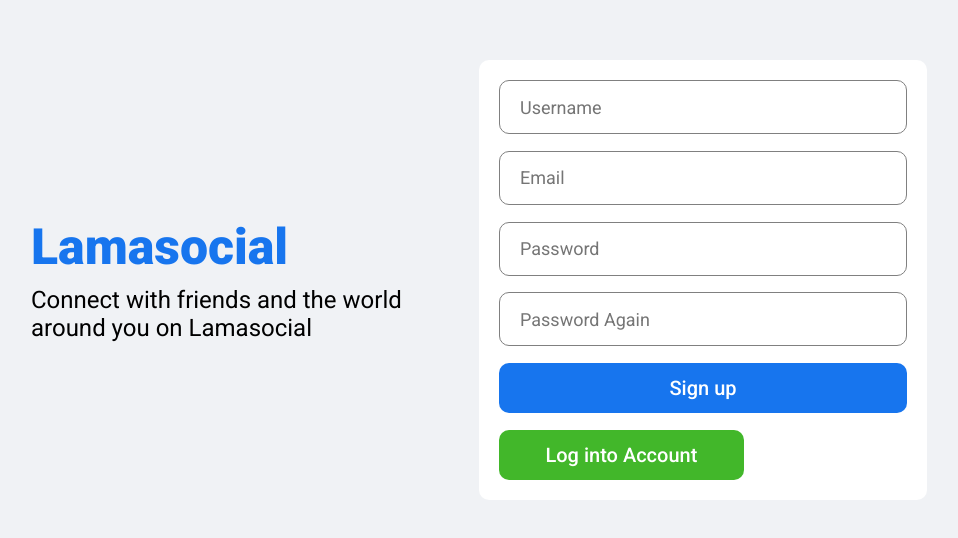
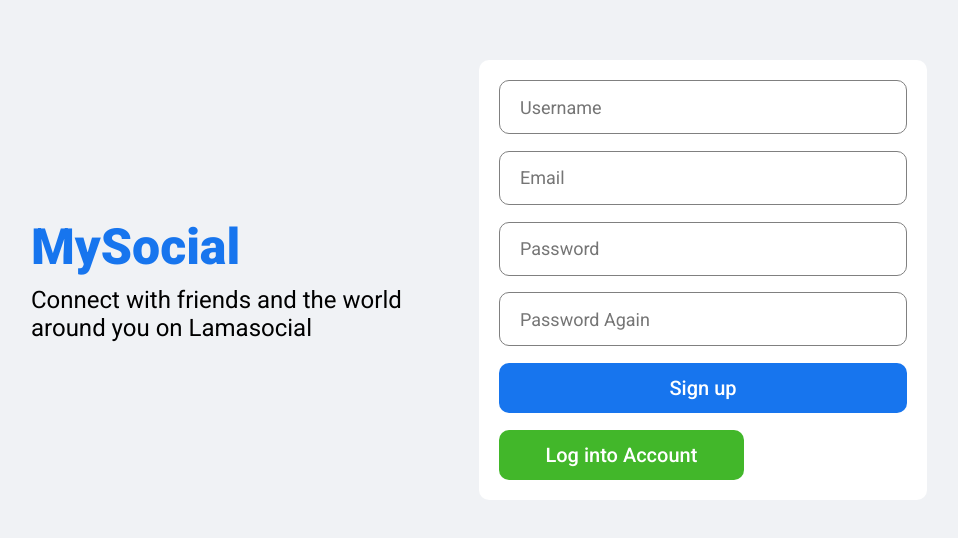
Before and after one commit to rajat4984/socialmediafinal, a React (Create React App) app in the folder client/: page /register in a window 1280 px wide. Shown: the part 120-658 px from the top of the page, without its empty margins (161-1119 px from the left). Built offline with nearby package versions, Linux system fonts and the light colour scheme.

Commit message:
register component updated

```diff
--- a/client/src/App.js
+++ b/client/src/App.js
@@ -15,41 +15,16 @@ import Messenger from "./pages/messenger/Messenger";
 function App() {
   const { user } = useContext(AuthContext);
   return (
-    // <Router>
-    //   <Switch>
-    //     <Route exact path="/">
-    //       {user ? <Home /> : <Register />}
-    //     </Route>
-    //     <Route path="/login">{user ? <Redirect to="/" /> : <Login />}</Route>
-    //     <Route path="/register">
-    //       {user ? <Redirect to="/" /> : <Register />}
-    //     </Route>
-    //     <Route path="/messenger">
-    //       {!user ? <Redirect to="/" /> : <Messenger />}
-    //     </Route>
-    //     <Route path="/profile/:username">
-    //       <Profile />
-    //     </Route>
-    //   </Switch>
-    // </Router>
     <div>
-        <Router>
+      <Router>
         <Routes>
           <Route path="/" element={user ? <Home /> : <Register />} />
           <Route
             path="/login"
             element={user ? <Navigate to="/" /> : <Login />}
           />
-            <Route
-              path="/messenger"
-              // element={user ? <Navigate to="/" /> : <Messenger />}
-              element={<Messenger/>}
-            />
-          <Route
-            path="/register"
-            // element={user ? <Navigate to="/" /> : <Register />}
-            element={<Register />}
-          />
+          <Route path="/messenger" element={<Messenger />} />
+          <Route path="/register" element={<Register />} />
           <Route path="/profile/:username" element={<Profile />} />
         </Routes>
       </Router>
--- a/client/src/components/rightbar/Rightbar.jsx
+++ b/client/src/components/rightbar/Rightbar.jsx
@@ -74,12 +74,7 @@ export default function Rightbar({ user }) {
   const HomeRightbar = () => {
     return (
       <>
-        <h4 className="rightbarTitle">Online Friends</h4>
-        <ul className="rightbarFriendList">
-          {Users.map((u) => (
-            <Online key={u.id} user={u} />
-          ))}
-        </ul>
+
       </>
     );
   };
@@ -93,27 +88,6 @@ export default function Rightbar({ user }) {
             {followed ? <Remove /> : <Add />}
           </button>
         )}
-        {/* <h4 className="rightbarTitle">User information</h4>
-        <div className="rightbarInfo">
-          <div className="rightbarInfoItem">
-            <span className="rightbarInfoKey">City:</span>
-            <span className="rightbarInfoValue">{user.city}</span>
-          </div>
-          <div className="rightbarInfoItem">
-            <span className="rightbarInfoKey">From:</span>
-            <span className="rightbarInfoValue">{user.from}</span>
-          </div>
-          <div className="rightbarInfoItem">
-            <span className="rightbarInfoKey">Relationship:</span>
-            <span className="rightbarInfoValue">
-              {user.relationship === 1
-                ? "Single"
-                : user.relationship === 1
-                ? "Married"
-                : "-"}
-            </span>
-          </div>
-        </div> */}
 
         <div className="rightbarFollowings">
           {friends.length === 0 ? (
--- a/client/src/pages/register/Register.jsx
+++ b/client/src/pages/register/Register.jsx
@@ -36,7 +36,7 @@ function Register() {
     <div className="login">
       <div className="loginWrapper">
         <div className="loginLeft">
-          <h3 className="loginLogo">Lamasocial</h3>
+          <h3 className="loginLogo">MySocial</h3>
           <span className="loginDesc">
             Connect with friends and the world around you on Lamasocial
           </span>
```
